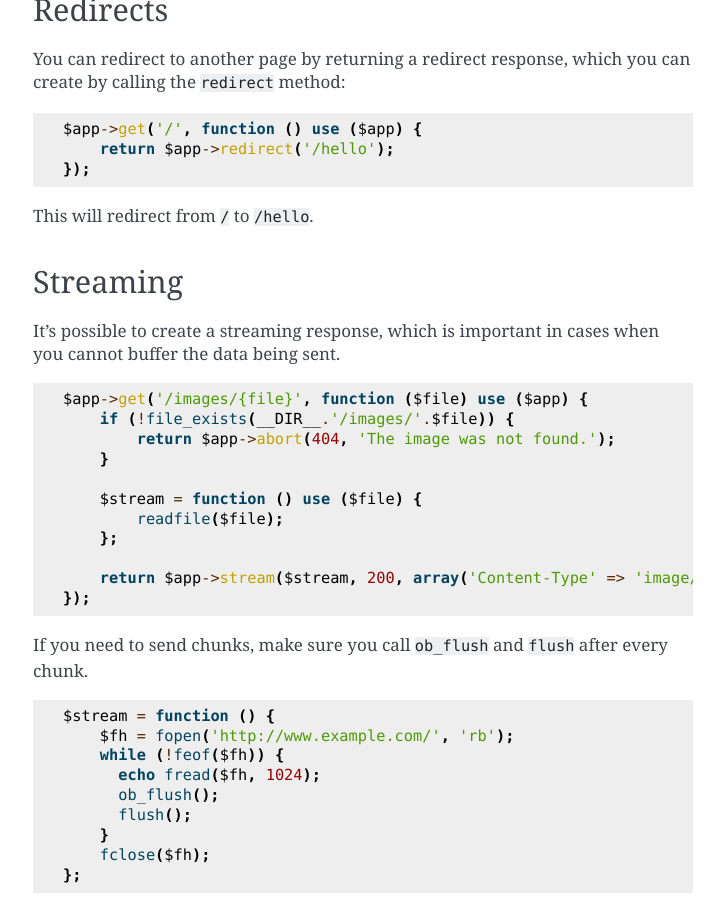
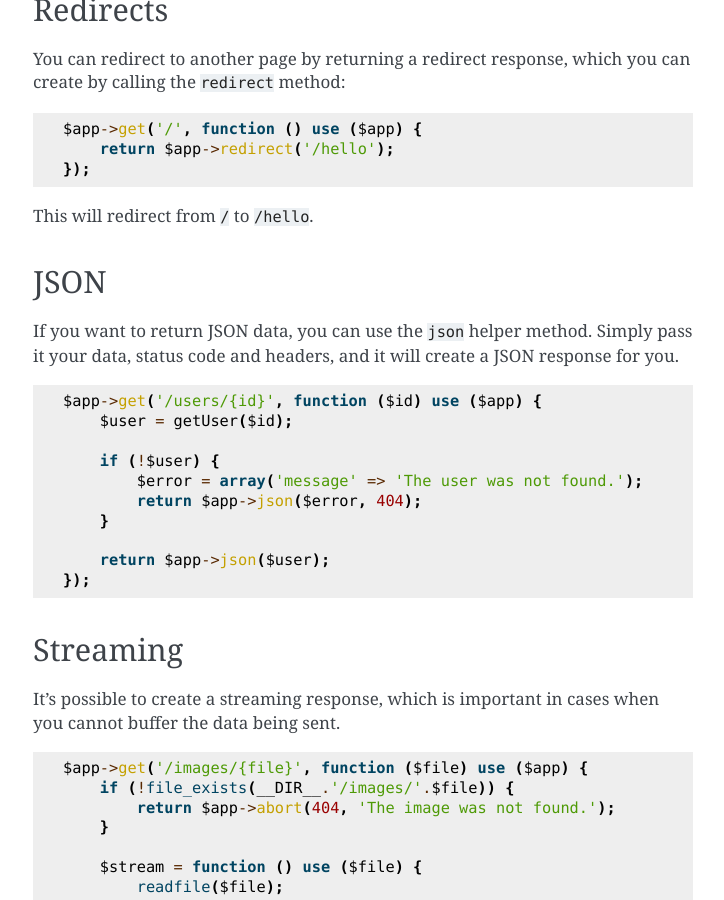
Before and after one commit to silexphp/Silex, a Sphinx documentation site: the page built from doc/usage.rst, in a window 1280 px wide and 900 px high, scrolled down 11097 px. Shown: the whole window, without its empty margins (387-1111 px from the left). Built offline with Sphinx 7.4.7, drawn with Linux system fonts in a browser that asks for light colours.

Commit message:
[json] add docs to the usage page

```diff
--- a/doc/usage.rst
+++ b/doc/usage.rst
@@ -523,6 +523,26 @@ you can create by calling the ``redirect`` method::
 
 This will redirect from ``/`` to ``/hello``.
 
+JSON
+----
+
+If you want to return JSON data, you can use the ``json`` helper method.
+Simply pass it your data, status code and headers, and it will create a
+JSON response for you.
+
+.. code-block:: php
+
+    $app->get('/users/{id}', function ($id) use ($app) {
+        $user = getUser($id);
+
+        if (!$user) {
+            $error = array('message' => 'The user was not found.');
+            return $app->json($error, 404);
+        }
+
+        return $app->json($user);
+    });
+
 Streaming
 ---------
 
```
